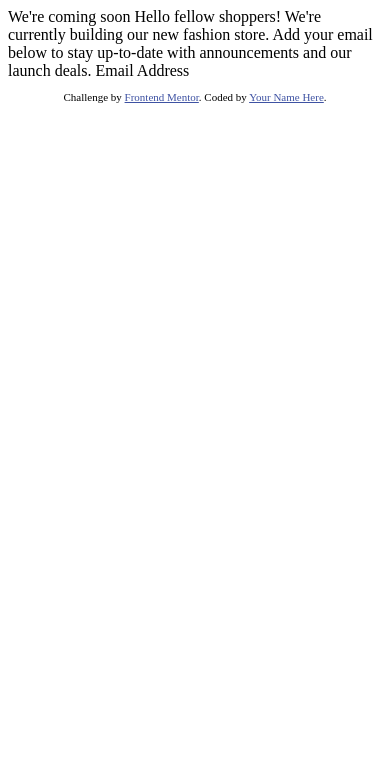
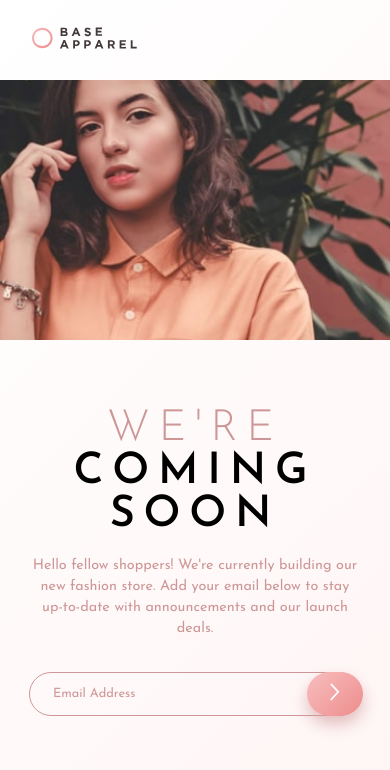
Before and after one commit to cganzon/coming-soon-page, a plain HTML site: page index.html in a window 390 px wide. Drawn offline with Linux system fonts and the light colour scheme.

Commit message:
finshed styling according to the mobile design

```diff
--- a/index.html
+++ b/index.html
@@ -3,31 +3,38 @@
 <head>
   <meta charset="UTF-8">
   <meta name="viewport" content="width=device-width, initial-scale=1.0"> <!-- displays site properly based on user's device -->
-
   <link rel="icon" type="image/png" sizes="32x32" href="./images/favicon-32x32.png">
-
   <title>Frontend Mentor | Base Apparel coming soon page</title>
-
-  <!-- Feel free to remove these styles or customise in your own stylesheet 👍 -->
-  <style>
-    .attribution { font-size: 11px; text-align: center; }
-    .attribution a { color: hsl(228, 45%, 44%); }
-  </style>
+  <link rel="stylesheet" href="style.css">
 </head>
 <body>
+  <main class="container">
+    <header class="header">
+      <img class="logo" src="./images/logo.svg" alt="">
+    </header>
+    <img class="mobile-hero" src="./images/hero-mobile.jpg" alt="">
+    <img class="desktop-hero" src="./images/hero-desktop.jpg" alt="">
 
-  We're coming soon
+    <section class="promo">
+      <h1><span class="accent">We're</span> coming soon</h1>
 
-  Hello fellow shoppers! We're currently building our new fashion store.
-  Add your email below to stay up-to-date with announcements and our launch deals.
+      <p>Hello fellow shoppers! We're currently building our new fashion store.
+      Add your email below to stay up-to-date with announcements and our launch deals.</p>
 
-  Email Address
+      <form action="">
+        <input type="email" name="email" id="email" class="email" placeholder="Email Address" autocomplete="off">
+        <button type="submit" class="btn">
+          <img src="./images/icon-arrow.svg" alt="">
+        </button>
+      </form>
+    </section>
+  </main>
 
-  <footer>
+  <!-- <footer>
     <p class="attribution">
       Challenge by <a href="https://www.frontendmentor.io?ref=challenge" target="_blank">Frontend Mentor</a>.
       Coded by <a href="#">Your Name Here</a>.
     </p>
-  </footer>
+  </footer> -->
 </body>
 </html>
--- /dev/null
+++ b/style.css
@@ -0,0 +1,116 @@
+@import url('https://fonts.googleapis.com/css2?family=Josefin+Sans:wght@300;400;600&display=swap');
+/* font-family: 'Josefin Sans', sans-serif; */
+
+
+:root {
+    --desaturated-red: hsl(0, 36%, 70%);
+    --soft-red: hsl(0, 93%, 68%);
+    --dark-grayish-red: hsl(0, 6%, 24%);
+}
+
+* {
+    margin: 0;
+    padding: 0;
+    box-sizing: border-box;
+}
+
+body {
+    font-family: 'Josefin Sans', sans-serif;
+    min-height: 100vh;
+    background: linear-gradient(135deg, hsl(0, 0%, 100%), hsl(0, 100%, 98%));
+}
+
+.container {
+    max-width: 50rem;
+    margin: 0 auto;
+}
+
+.header {
+    padding: 1.7rem 0;
+}
+
+.logo {
+    width: 35%;
+    padding-left: 2rem;
+}
+
+.mobile-hero {
+    width: 100%;
+}
+
+.desktop-hero {
+    display: none;
+}
+
+.promo {
+    text-align: center;
+}
+
+h1 {
+    text-transform: uppercase;
+    font-weight: 600;
+    font-size: 2.7rem;
+    letter-spacing: 0.55rem;
+    margin: auto;
+    padding-top: 4rem;
+    padding-bottom: 1.2rem;
+}
+
+.accent, p {
+    color: var(--desaturated-red);
+}
+
+.accent {
+    font-weight: 300;
+}
+
+.promo p {
+    font-size: 0.9rem;
+    width: 85%;
+    margin: auto;
+    line-height: 1.3rem;
+    padding-bottom: 2rem;
+}
+
+.email {
+    font-family: inherit;
+    background: none;
+    padding: 1.1em 1.7em;
+    width: 85%;
+    border: 0.063rem solid var(--desaturated-red);
+    border-radius: 1.5rem;
+    position: relative;
+}
+
+.email::placeholder {
+    color: var(--desaturated-red);
+    font-size: 0.8rem;
+}
+
+.email:focus {
+    outline: none;
+}
+
+.btn {
+    position: absolute;
+    right: 1.688rem;
+    padding: 0.88em 1.65em;
+    border-radius: 1.5rem;
+    outline: none;
+    border: none;
+    background: linear-gradient(135deg, hsl(0, 80%, 86%), hsl(0, 74%, 74%));
+    box-shadow: 0px 8px 15px 0px rgba(206, 151, 151, 0.6);
+}
+
+.btn img {
+    width: 90%;
+}
+
+.attribution {
+    font-size: 0.75rem;
+    text-align: center;
+}
+
+.attribution a {
+    color: var(--soft-red);
+}
```
